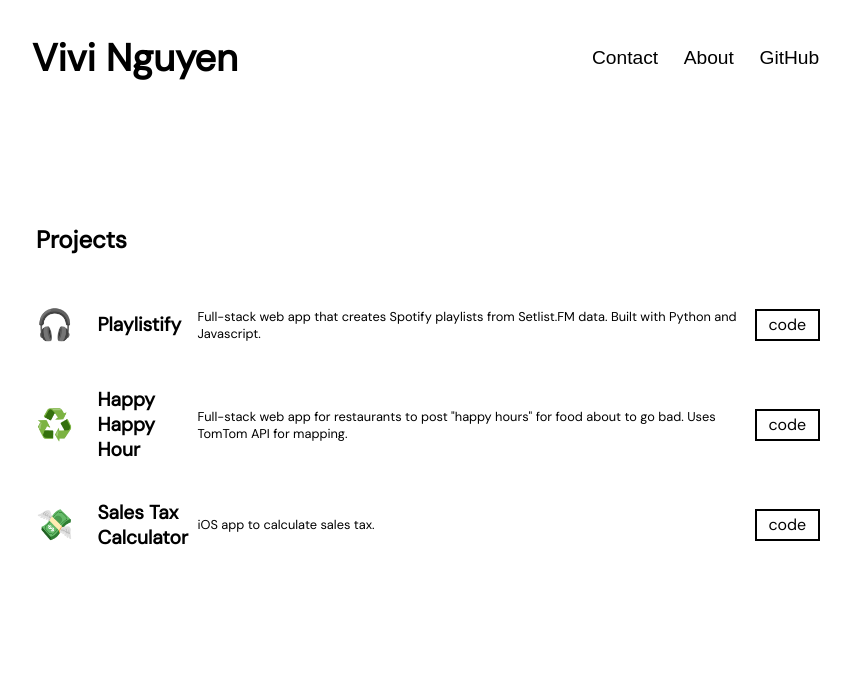
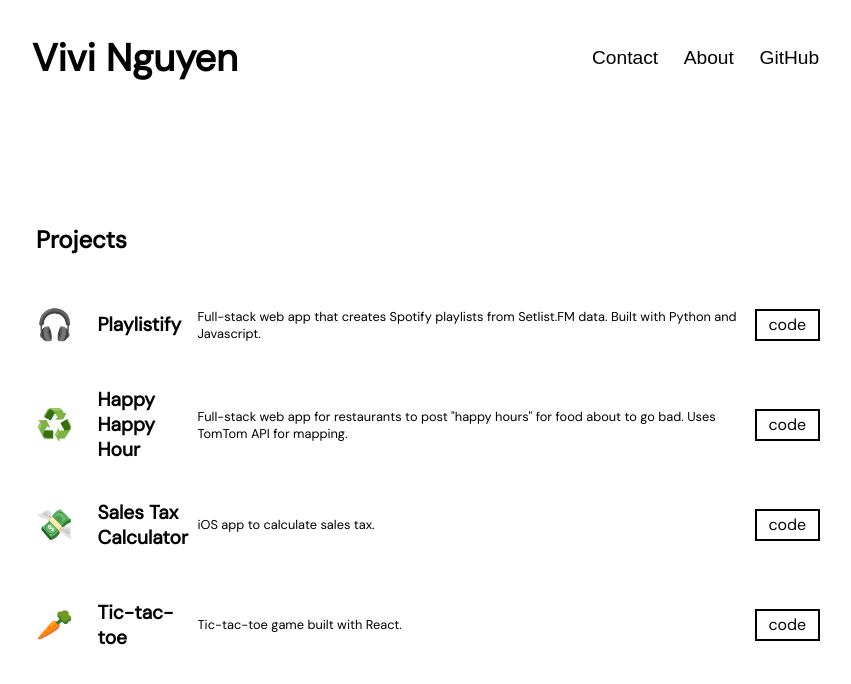
Before and after one commit to vivsnguyen/gatsby-portfolio-1, a Gatsby site: page / in a window 1280 px wide. Shown: the whole page, without its empty margins (208-1059 px from the left). Built offline with nearby package versions, Linux system fonts and the light colour scheme; Gatsby itself is replaced by a stand-in of ours; a web font is replaced by a local one.

Commit message:
added tic-tac-toe proj

```diff
--- a/src/data/projects.js
+++ b/src/data/projects.js
@@ -29,6 +29,14 @@ const projects = [
     source: 'https://github.com/vivsnguyen/sales-tax-iOS-app',
     description: 'iOS app to calculate sales tax.',
   },
+  {
+    title: 'Tic-tac-toe',
+    site: 'https://github.com/vivsnguyen/tic-tac-toe',
+    demo: 'https://github.com/vivsnguyen/tic-tac-toe',
+    icon: '🥕',
+    source: 'https://github.com/vivsnguyen/tic-tac-toe',
+    description: 'Tic-tac-toe game built with React.',
+  },
 ]
 
 export default projects
```
